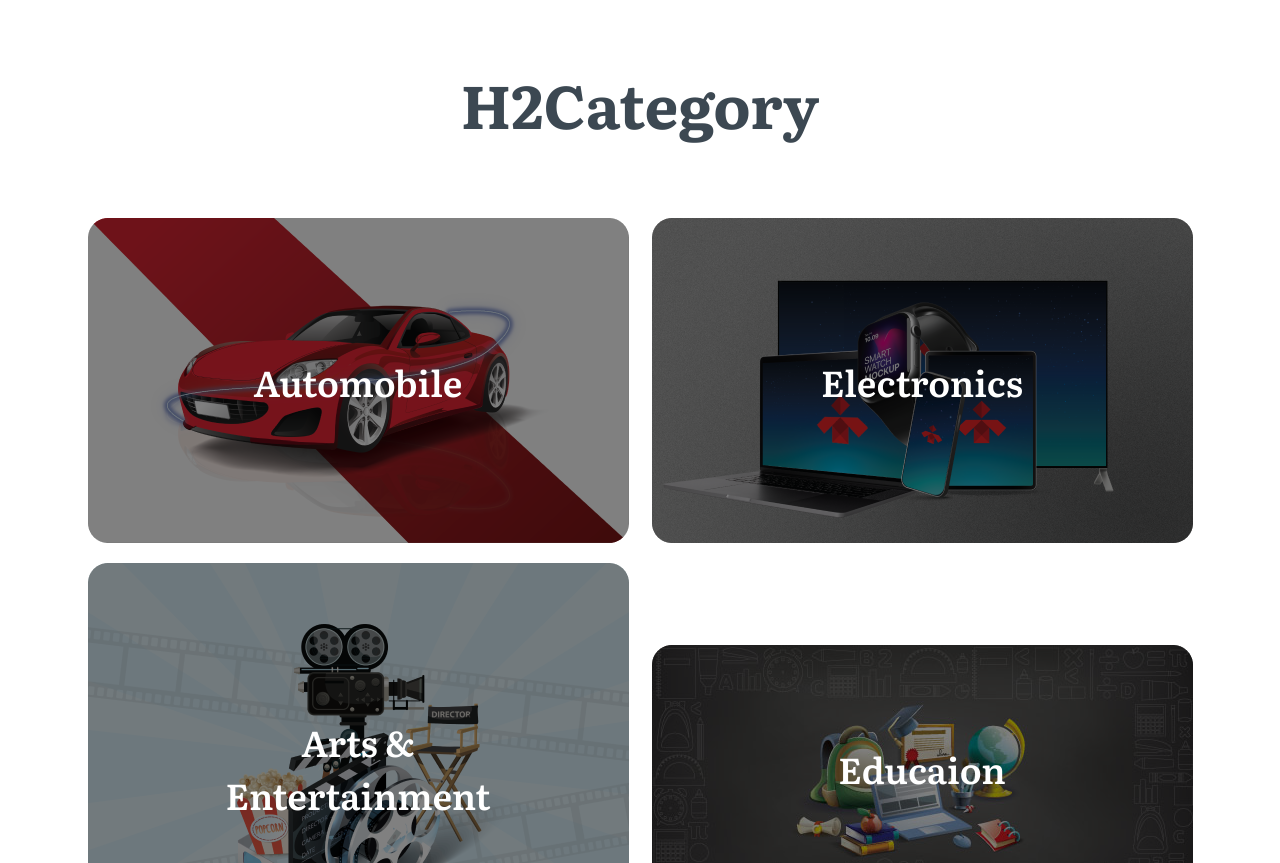
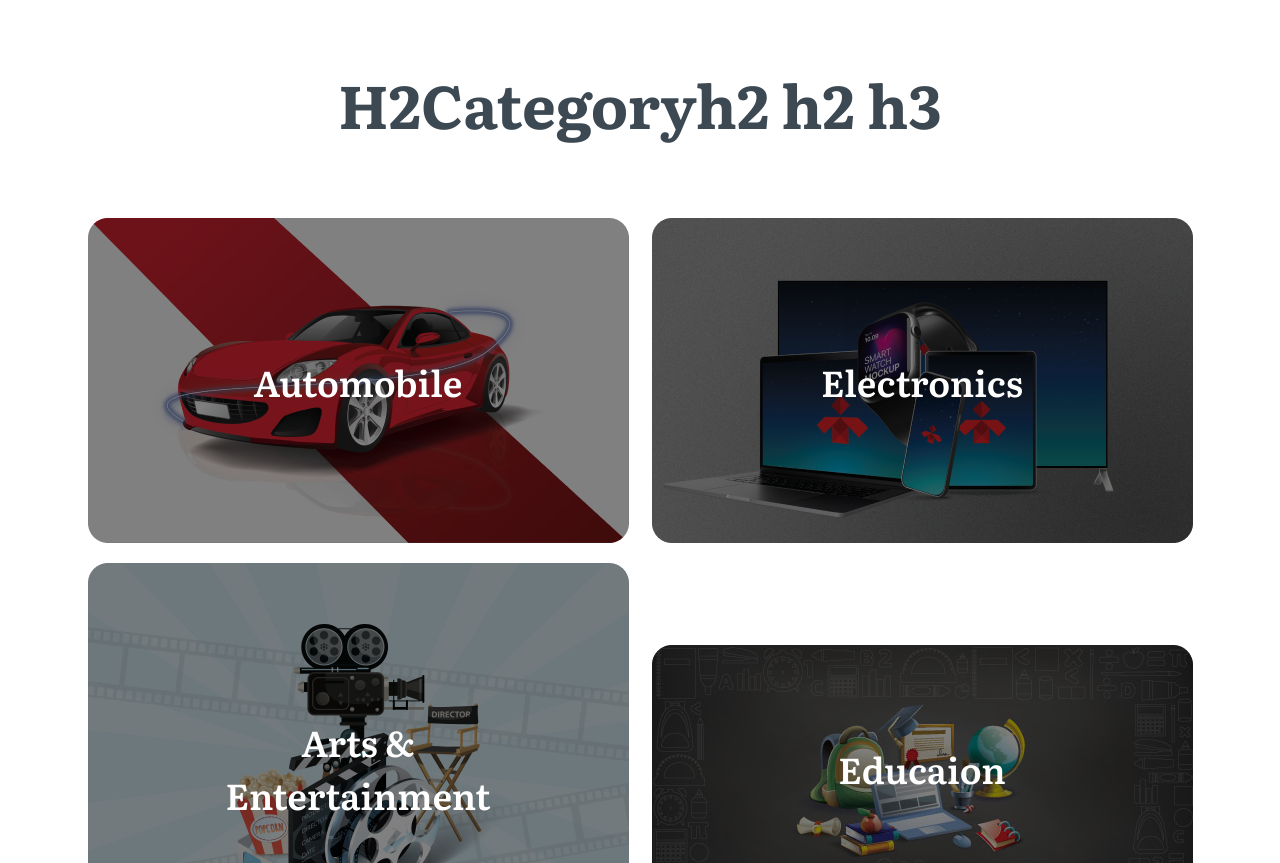
Before and after one commit to Tarun-84/tomorrow-india, a plain HTML site: page index.html in a window 1280 px wide. Shown: the part 1082-1945 px from the top of the page. Drawn offline with nearby package versions, Linux system fonts and the light colour scheme.

Commit message:
Update index.html

```diff
--- a/index.html
+++ b/index.html
@@ -158,7 +158,7 @@
     <!-- CATEGORY SECTION -->
     <section id="category-section">
       <div class="sec-head mx-auto">
-        <h2>H2Category</h2>
+        <h2>H2Categoryh2 h2 h3</h2>
       </div>
 
       <div class="grid-container d-flex justify-content-center">
```
